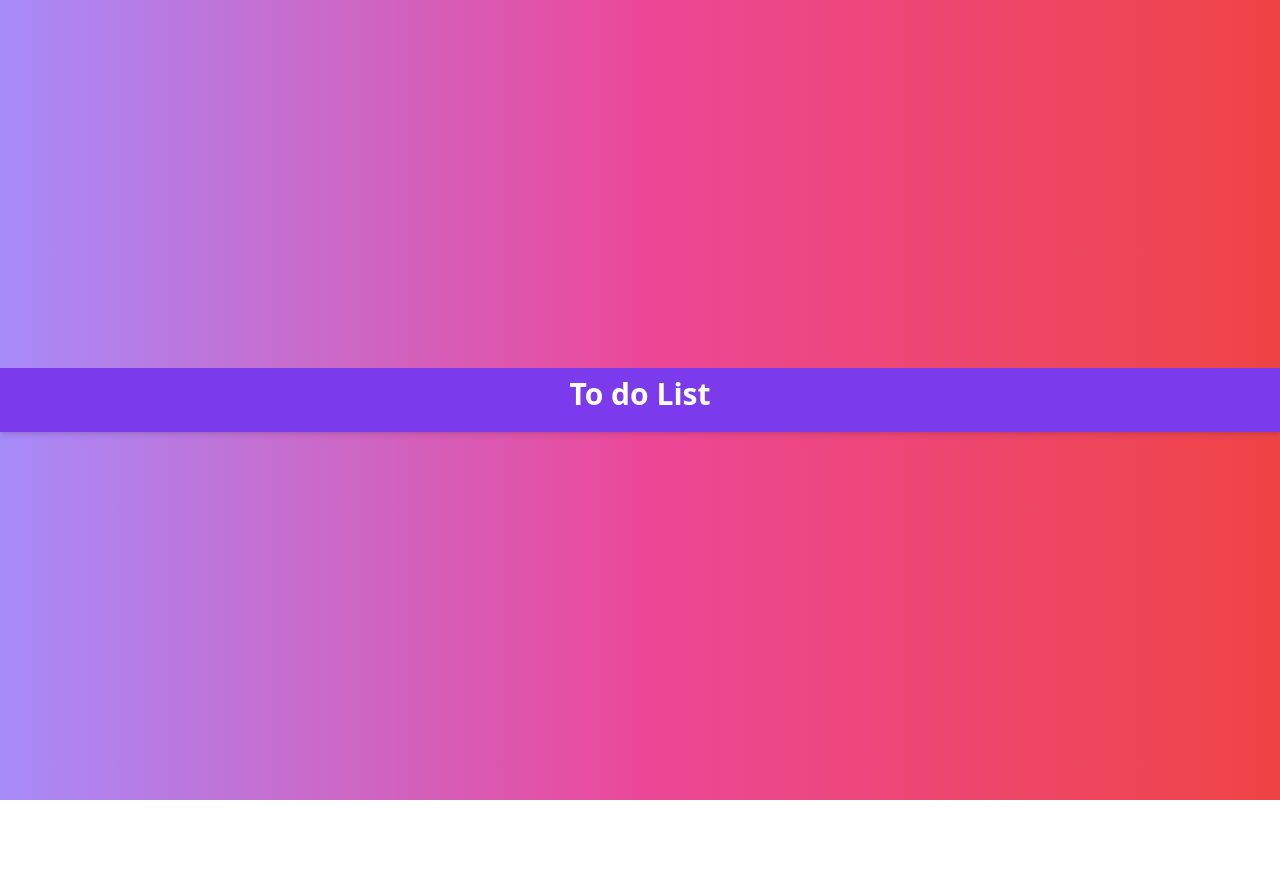
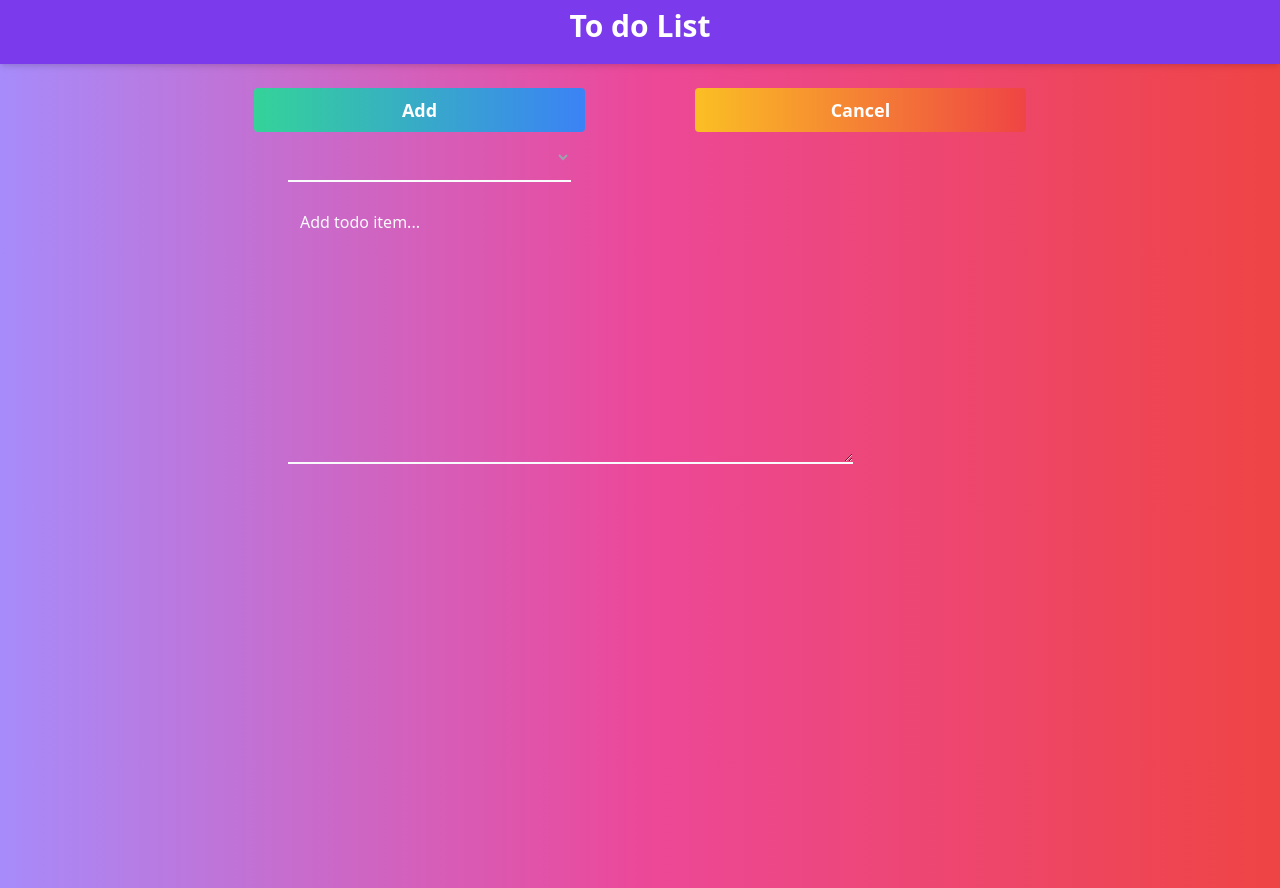
Before and after one commit to philipokumu/to-do-list-nuxt, a Nuxt app: page /addTodo in a window 1280 px wide. Before the commit this address had no page. Before the commit the page ends 800 px from the top, so only its background shows below. Built offline with nearby package versions, Linux system fonts and the light colour scheme.

Commit message:
Added new add todo page

```diff
--- a/layouts/default.vue
+++ b/layouts/default.vue
@@ -10,9 +10,11 @@
       justify-center
     "
   >
-    <Header />
+    <Header class="z-10" />
 
-    <Nuxt />
+    <div class="mx-36 min-h-screen mt-6">
+      <Nuxt />
+    </div>
   </div>
 </template>
 
--- /dev/null
+++ b/pages/addTodo.vue
@@ -0,0 +1,114 @@
+<template>
+  <div class="mb-5 sticky top-20">
+    <form autocomplete="off" class="w-full" @submit.prevent="submitForm">
+      <div class="flex items-center justify-evenly">
+        <button
+          class="
+            p-2
+            rounded
+            bg-gradient-to-r
+            from-green-400
+            to-blue-500
+            text-white
+            font-semibold
+            text-lg
+            focus:from-pink-500 focus:to-yellow-500
+            w-1/3
+            transform
+            focus:scale-95
+          "
+        >
+          Add
+        </button>
+        <button
+          class="
+            p-2
+            rounded
+            bg-gradient-to-r
+            from-yellow-400
+            to-red-500
+            text-white
+            font-semibold
+            text-lg
+            focus:from-pink-500 focus:to-yellow-500
+            w-1/3
+            transform
+            focus:scale-95
+          "
+          @click="$router.push('/')"
+        >
+          Cancel
+        </button>
+      </div>
+      <div class="mb-3 flex flex-col ml-36">
+        <select
+          v-model="newTodo.category"
+          name="category"
+          class="
+            p-3
+            outline-none
+            w-1/3
+            bg-transparent
+            text-gray-400
+            border-b-2 border-gray-50
+            mb-4
+          "
+          required
+        >
+          <option value="Uncategorised">Uncategorised</option>
+          <option value="Groceries">Groceries</option>
+          <option value="Kids">Kids</option>
+          <option value="Work">Work</option>
+        </select>
+        <textarea
+          v-model="newTodo.title"
+          name="title"
+          cols="30"
+          rows="10"
+          class="
+            p-3
+            bg-transparent
+            outline-none
+            border-b-2
+            mr-2
+            border-gray-50
+            placeholder-gray-50
+            text-white
+            w-2/3
+          "
+          required
+          placeholder="Add todo item..."
+        ></textarea>
+      </div>
+    </form>
+  </div>
+</template>
+
+<script>
+import moment from 'moment'
+import eventHub from '../plugins/eventHub'
+export default {
+  data() {
+    return {
+      newTodo: {
+        title: '',
+        category: 'uncategorised',
+      },
+    }
+  },
+  methods: {
+    submitForm() {
+      const newItem = {
+        title: this.newTodo.title,
+        category: this.newTodo.category,
+        date: moment().format('MMMM Do YYYY'),
+        completed: false,
+      }
+      eventHub.$emit('addTodo', newItem)
+      this.$router.push('/')
+    },
+  },
+}
+</script>
+
+<style></style>
--- a/pages/index.vue
+++ b/pages/index.vue
@@ -1,66 +1,6 @@
 <template>
-  <div class="mx-36 min-h-screen mt-6">
-    <div class="mb-5">
-      <form autocomplete="off" class="w-full" @submit.prevent="submitForm">
-        <div class="mb-3 flex justify-between">
-          <input
-            v-model="newTodo.title"
-            type="text"
-            class="
-              p-3
-              bg-transparent
-              outline-none
-              border-b-2
-              mr-2
-              border-gray-50
-              placeholder-gray-50
-              text-white
-              w-2/3
-            "
-            required
-            placeholder="Add todo item..."
-          />
-          <select
-            v-model="newTodo.category"
-            name="category"
-            class="
-              p-3
-              outline-none
-              w-1/3
-              bg-transparent
-              text-gray-400
-              border-b-2 border-gray-50
-            "
-            required
-          >
-            <option selected value="Uncategorised">Uncategorised</option>
-            <option value="Groceries">Groceries</option>
-            <option value="Kids">Kids</option>
-            <option value="Work">Work</option>
-          </select>
-        </div>
-        <div class="flex items-center justify-center">
-          <button
-            class="
-              p-2
-              rounded
-              bg-gradient-to-r
-              from-green-400
-              to-blue-500
-              text-white
-              font-semibold
-              text-lg
-              focus:from-pink-500 focus:to-yellow-500
-              w-1/2
-              transform
-              focus:scale-95
-            "
-          >
-            Add
-          </button>
-        </div>
-      </form>
-    </div>
+  <div>
+    {{ todos }}
     <to-do-card
       v-for="(todo, index) in todos"
       :key="index"
@@ -68,23 +8,35 @@
       :completed.sync="todo.completed"
       @deleteTodo="deleteTodo"
     />
+    <button
+      class="
+        fixed
+        bottom-5
+        right-5
+        bg-blue-700
+        p-5
+        font-extrabold
+        text-white
+        rounded-full
+        text-2xl
+      "
+      @click="$router.push('/addTodo')"
+    >
+      <font-awesome-icon :icon="['fas', 'plus']" />
+    </button>
   </div>
 </template>
 
 <script>
-import moment from 'moment'
-import ToDoCard from '../components/ToDoCard.vue'
+import ToDoCard from '@/components/ToDoCard.vue'
+import eventHub from '../plugins/eventHub'
+
 export default {
   components: {
     ToDoCard,
   },
   data() {
     return {
-      active: true,
-      newTodo: {
-        title: '',
-        category: '',
-      },
       todos: [
         {
           id: 1,
@@ -124,20 +76,33 @@ export default {
       ],
     }
   },
+  created() {
+    eventHub.$on('addTodo', (newItem) => {
+      newItem.id = this.todos.length
+      this.todos = [newItem, ...this.todos]
+      // eslint-disable-next-line no-console
+      console.log(this.todos)
+      // this.todos.unshift(newItem)
+    })
+    // eslint-disable-next-line no-console
+    // console.log(this.todos.length)
+    // eslint-disable-next-line no-console
+    // console.log(this.todos.length)
+  },
   methods: {
-    submitForm() {
-      const newItem = {
-        id: this.newTodo.length,
-        title: this.newTodo.title,
-        category: this.newTodo.category,
-        date: moment().format('MMMM Do YYYY'),
-        completed: false,
-      }
-      // this.todos.unshift(newItem)
-      this.todos = [newItem, ...this.todos]
-      this.newTodo.title = ''
-      this.newTodo.category = ''
-    },
+    // addTodo(newItem) {
+    // const newItem = {
+    //   id: this.newTodo.length,
+    //   title: this.newTodo.title,
+    //   category: this.newTodo.category,
+    //   date: moment().format('MMMM Do YYYY'),
+    //   completed: false,
+    // }
+    // this.todos.unshift(newItem)
+    // this.todos = [newItem, ...this.todos]
+    // this.newTodo.title = ''
+    // this.newTodo.category = ''
+    // },
     deleteTodo(id) {
       this.todos = this.todos.filter((todo) => todo.id !== id)
     },
--- /dev/null
+++ b/plugins/eventHub.js
@@ -0,0 +1,6 @@
+import Vue from 'vue'
+// export const EventBus = new Vue()
+
+const eventHub = new Vue()
+
+export default eventHub
```
